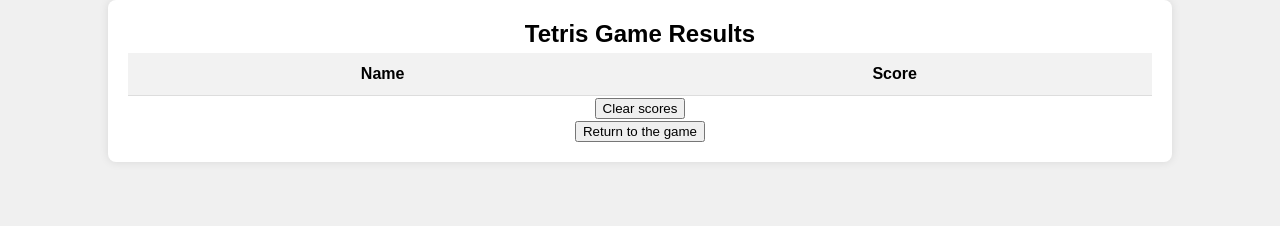
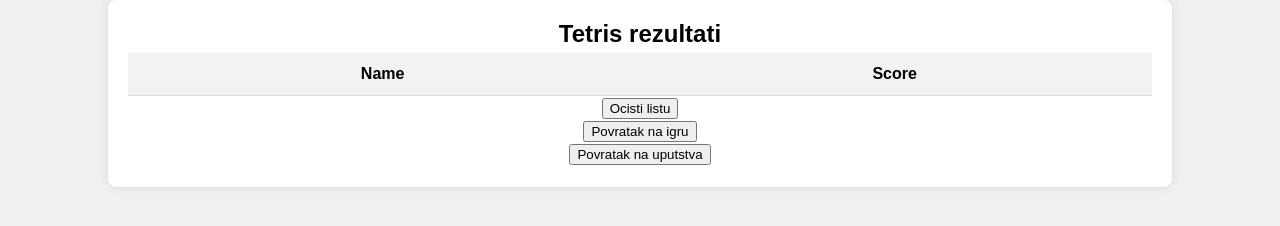
Before and after one commit to Coacic/coacic.github.io, a plain HTML site: page tetris-rezultati.html in a window 1280 px wide. Drawn offline with nearby package versions, Linux system fonts and the light colour scheme.

Commit message:
added another button and changes to lingo

```diff
--- a/tetris-rezultati.html
+++ b/tetris-rezultati.html
@@ -10,15 +10,16 @@
   </head>
   <body onload="init()">
     <div class="container">
-    <h2>Tetris Game Results</h2>
+    <h2>Tetris rezultati</h2>
     <table class="table">
         <tr>
             <th>Name</th>
             <th>Score</th>
         </tr>
     </table>
-    <button onclick="clearStorage()" class="b1" >Clear scores</button><div class="break"></div>
-    <button onclick="returnToTheGame()" class="b2">Return to the game</button>
+    <button onclick="clearStorage()" class="b1" >Ocisti listu</button>
+    <button onclick="returnToTheGame()" class="b2">Povratak na igru</button>
+    <button onclick="returnToTheInstructions()" class = "b1">Povratak na uputstva</button>
 </div>
   </body>
 </html>
--- a/tetris-rezultati.js
+++ b/tetris-rezultati.js
@@ -14,3 +14,7 @@ function clearStorage() {
 function returnToTheGame() {
   location.href = "tetris-igra.html";
 }
+
+function returnToTheInstructions() {
+  location.href = "tetris-uputstvo.html";
+}
```
Also changed, not shown: tetris-igra.html (+1 -1 lines), tetris-uputstvo.html (+1 -1 lines).
